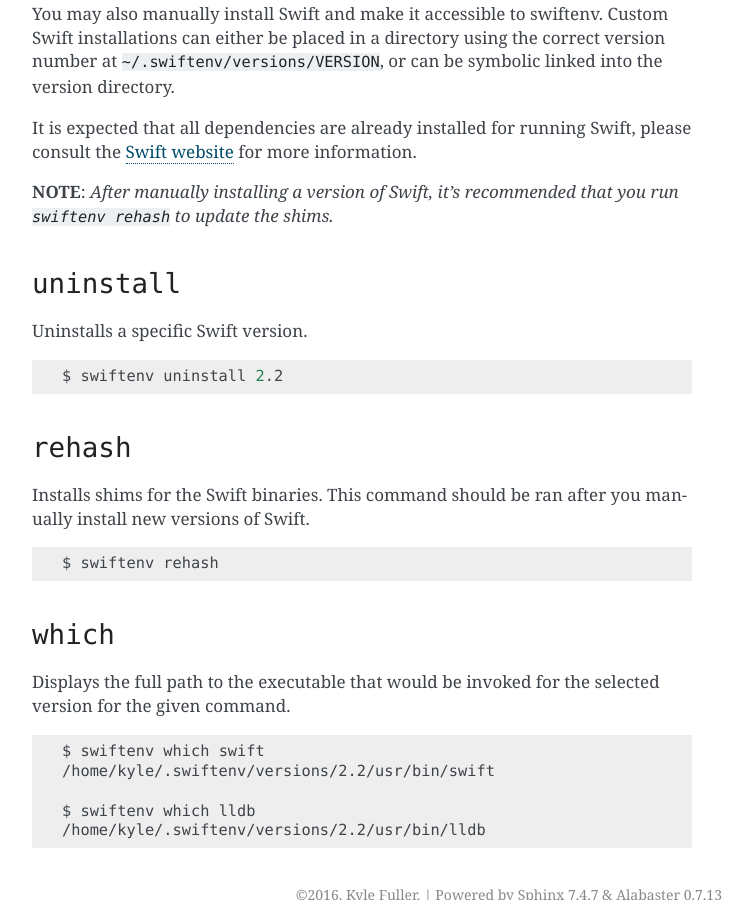
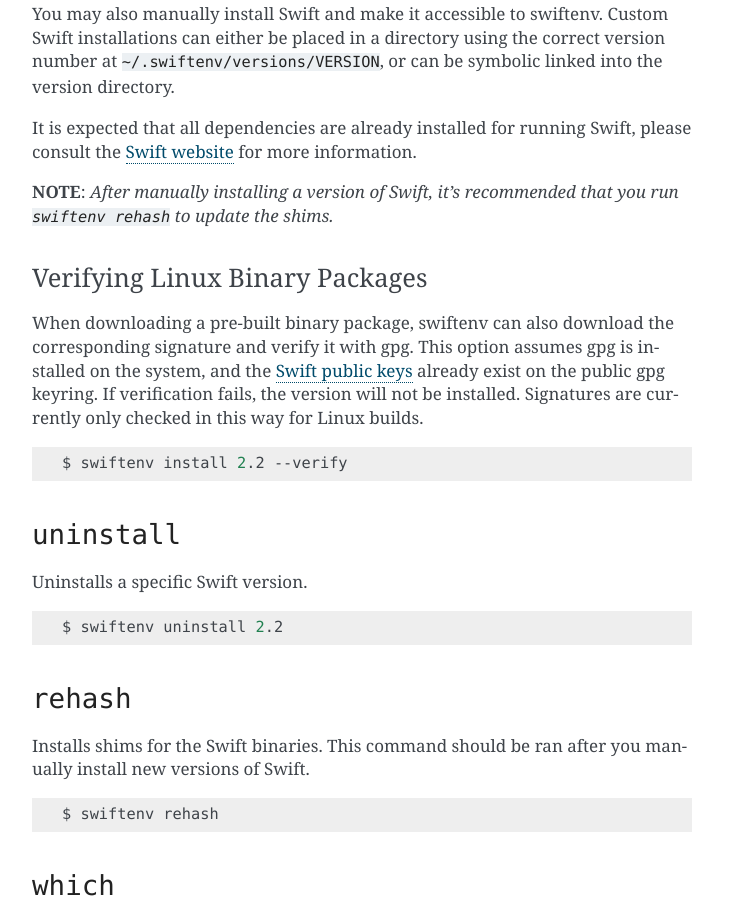
Before and after one commit to kylef/swiftenv, a Sphinx documentation site: the page built from docs/commands.md, in a window 1280 px wide and 900 px high, scrolled down 1667 px. Shown: the whole window, without its empty margins (388-1141 px from the left). Built offline with Sphinx 7.4.7, drawn with Linux system fonts in a browser that asks for light colours; pages that are not in the unit, such as notebooks, are missing from menus; comment, search, counter and statistics services are not loaded; some of the changed text lies outside the part shown.

Commit message:
Adding docs and man entries.

````diff
--- a/docs/commands.md
+++ b/docs/commands.md
@@ -87,6 +87,14 @@
 **NOTE**: *After manually installing a version of Swift, it's recommended that
 you run `swiftenv rehash` to update the shims.*
 
+### Verifying Linux Binary Packages
+
+When downloading a pre-built binary package, swiftenv can also download the corresponding signature and verify it with gpg. This option assumes gpg is installed on the system, and the [Swift public keys](https://swift.org/download/#active-signing-keys) already exist on the public gpg keyring. If verification fails, the version will not be installed. Signatures are currently only checked in this way for Linux builds.
+
+```shell
+$ swiftenv install 2.2 --verify
+```
+
 ## `uninstall`
 
 Uninstalls a specific Swift version.
````
Also changed, not shown: 1 other file.
